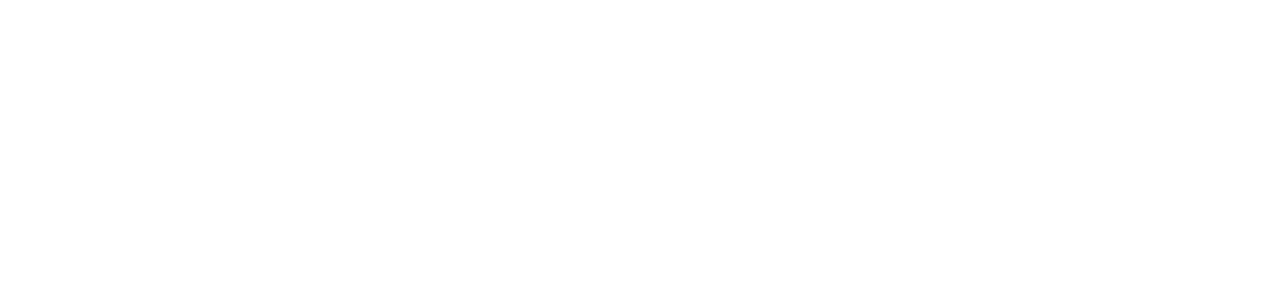
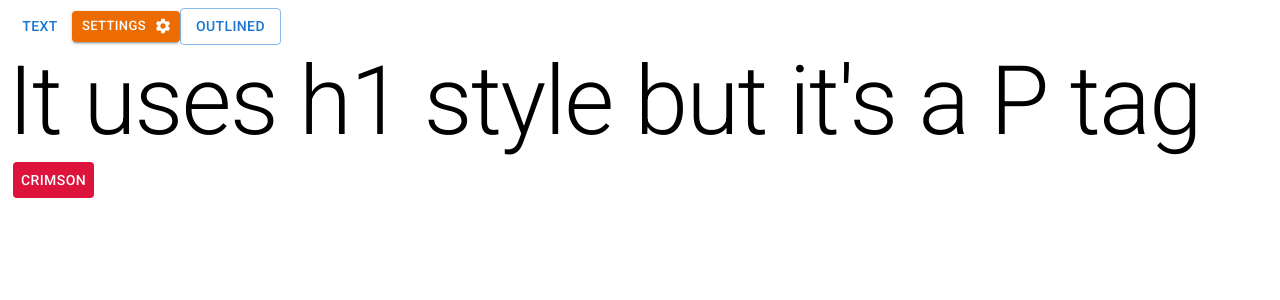
Before and after one commit to bjrfx/materialuitestapp02, a React (Create React App) app: page / in a window 1280 px wide. Shown: the top 300 px of the page. Built offline with nearby package versions, Linux system fonts and the light colour scheme.

Commit message:
Buttons
-Types of buttons,
  - Custom colors for buttons.
-Typograph.
-Usage of styled.

```diff
--- a/src/App.js
+++ b/src/App.js
@@ -1,9 +1,25 @@
-
+import { Button, Typography } from "@mui/material";
+import SettingsIcon from '@mui/icons-material/Settings';
+import styled from "@emotion/styled";
 
 function App() {
+  const CrimsonButton = styled(Button) ({
+    backgroundColor: "crimson",
+    color: "white",
+    margin: 5,
+    "&:hover": {
+      backgroundColor: "#E2654B"
+    }
+  })
   return (
     <div>
-
+    <Button variant="text">Text</Button>
+    <Button endIcon={<SettingsIcon />} size="small" color="warning" variant="contained">Settings</Button>
+    <Button variant="outlined">Outlined</Button>
+    <Typography variant="h1" component="p">
+      It uses h1 style but it's a P tag
+    </Typography>
+    <CrimsonButton>Crimson</CrimsonButton>
     </div>
   );
 }
```
